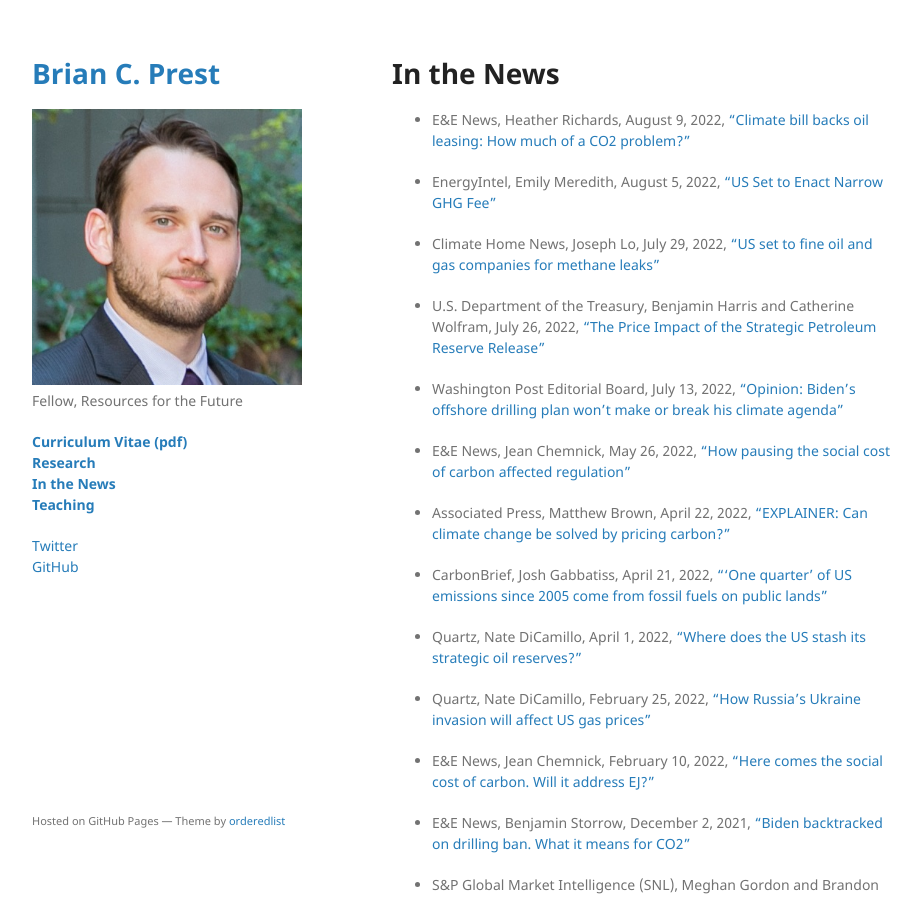
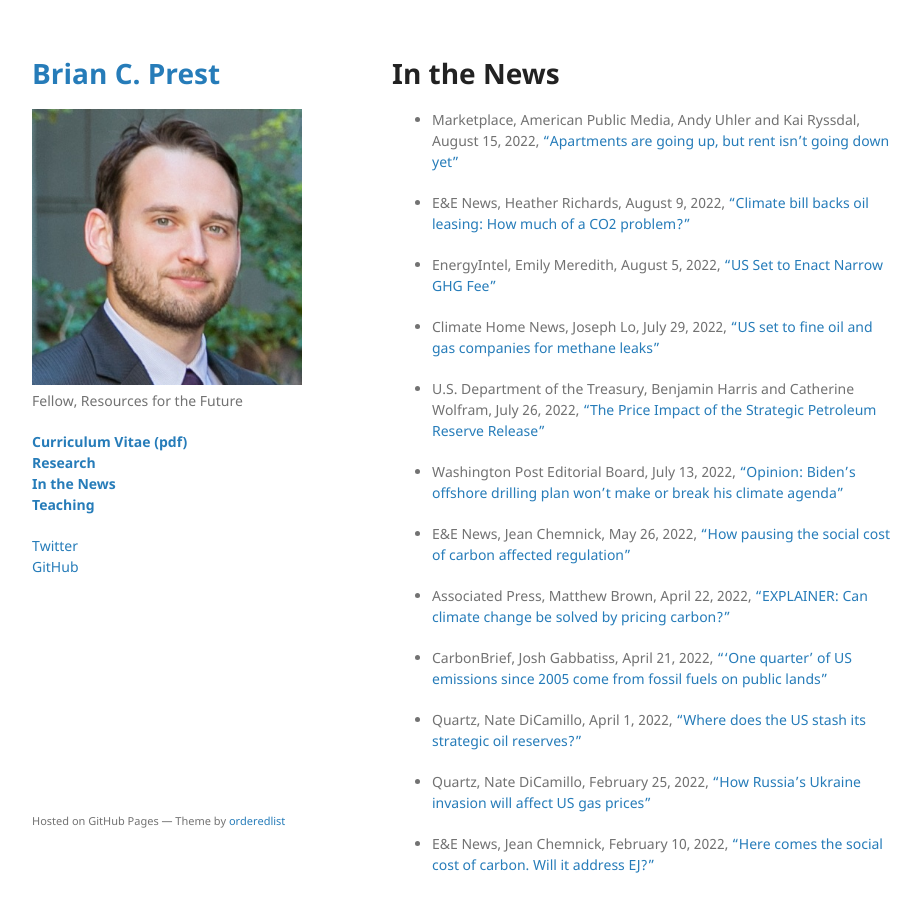
Before and after one commit to bprest/bprest.github.io, a Jekyll site: the page built from in-the-news.md, in a window 1280 px wide and 900 px high. Shown: the whole window, without its empty margins (178-1099 px from the left). Built offline with Jekyll 4.4.1, drawn with Linux system fonts in a browser that asks for light colours; our own code applies the rules of GitHub Pages for plain Markdown files.

Commit message:
Marketplace story

```diff
--- a/in-the-news.md
+++ b/in-the-news.md
@@ -3,6 +3,8 @@ layout: default
 ---
 
 # In the News
+
+* Marketplace, American Public Media, Andy Uhler and Kai Ryssdal, August 15, 2022,  ["Apartments are going up, but rent isn't going down yet"](https://www.marketplace.org/shows/marketplace/apartments-are-going-up-but-rent-isnt-going-down-yet)
 
 * E&E News, Heather Richards, August 9, 2022, ["Climate bill backs oil leasing: How much of a CO2 problem?"](https://subscriber.politicopro.com/article/eenews/2022/08/09/climate-bill-backs-oil-leasing-how-much-of-a-co2-problem-00050335)
 
```
